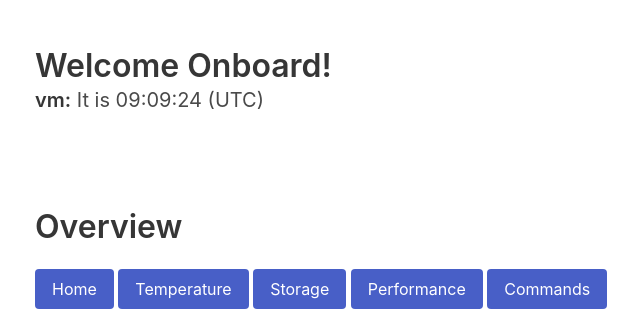
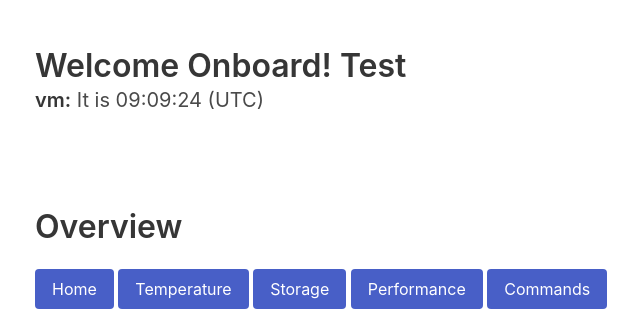
Before and after one commit to lipflip010/abad, a Flask app: page / in a window 1280 px wide. Shown: the top 313 px of the page, without its empty margins (29-669 px from the left). Run offline with Flask 2, Linux system fonts and the light colour scheme; some libraries are stand-ins or nearby versions.

Commit message:
ansible test 1

```diff
--- a/templates/index.html
+++ b/templates/index.html
@@ -11,7 +11,7 @@
 <section class="section">
     <div class="container">
         <h1 class="title">
-            Welcome Onboard!
+            Welcome Onboard! Test
         </h1>
         <p class="subtitle">
             <strong>{{ hostname }}:</strong> It is {{ system_time }}
```
